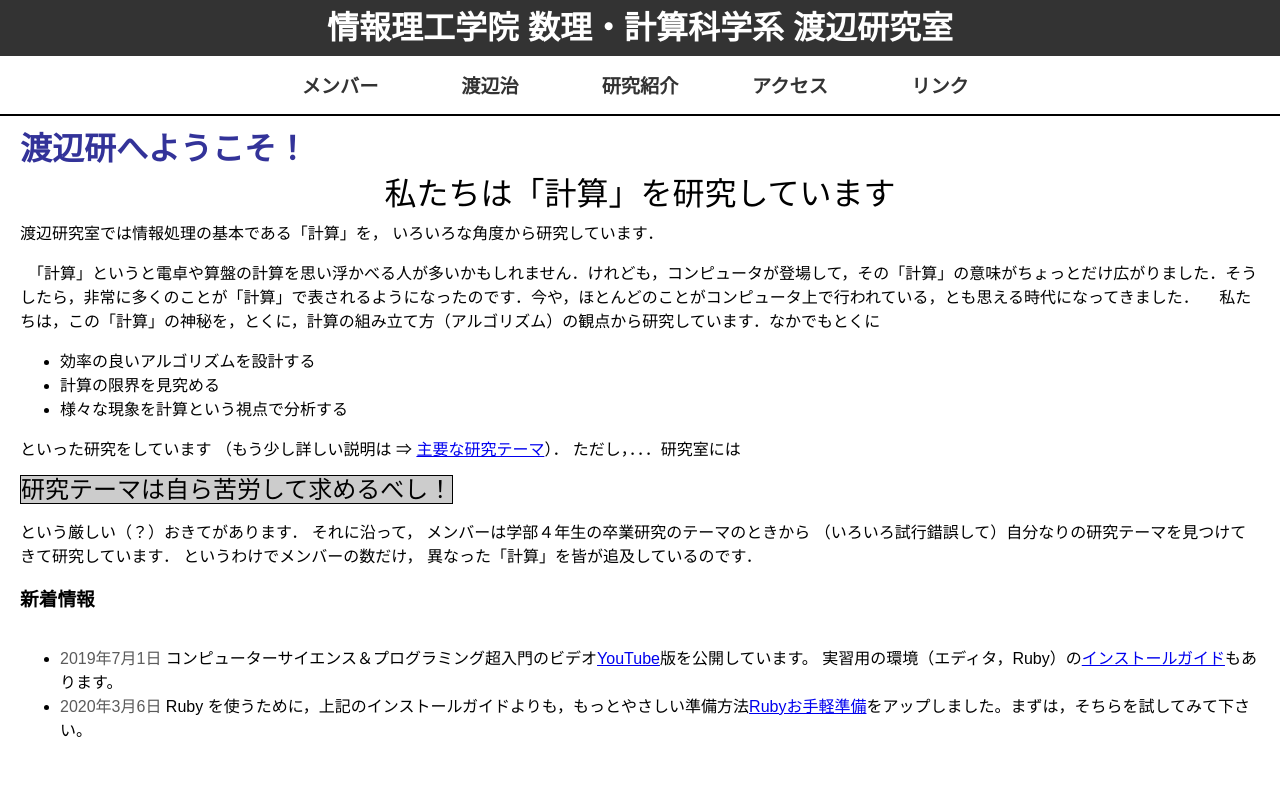
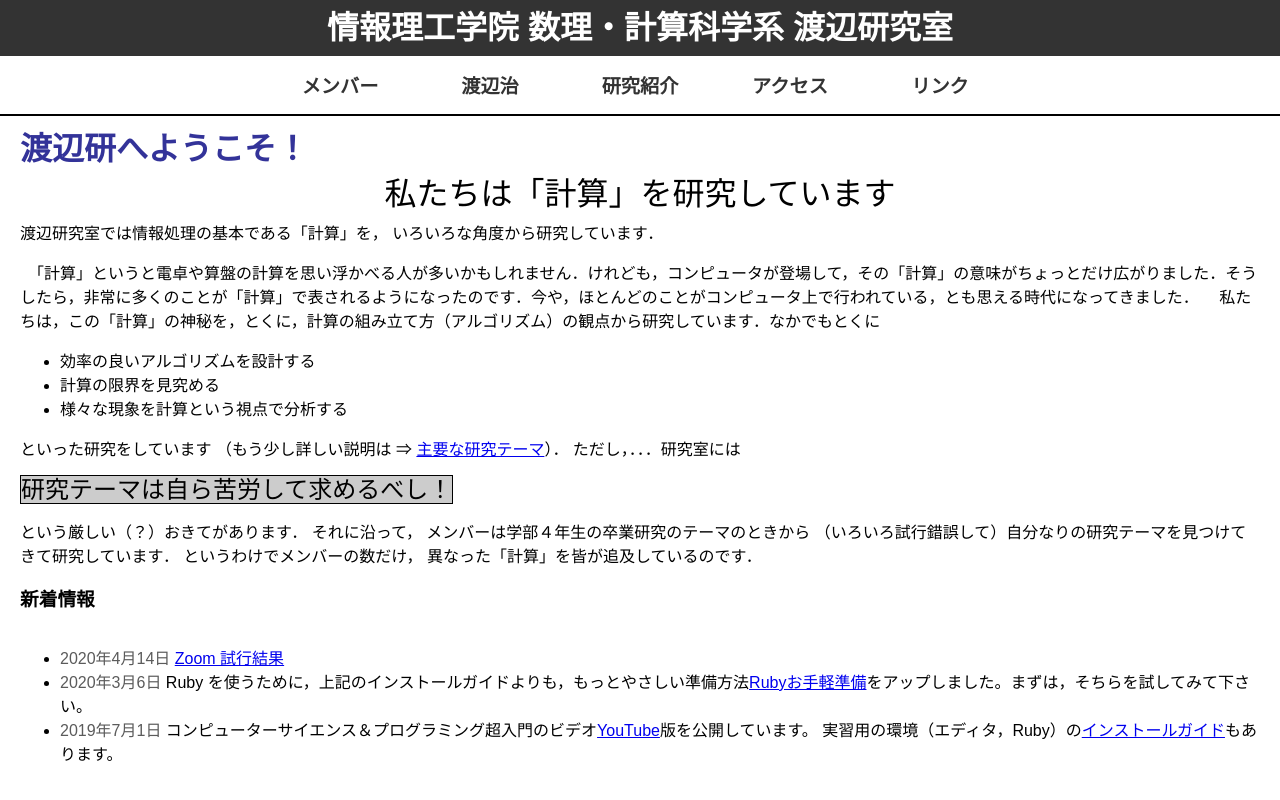
Before and after one commit to watanabe-laboratory/watanabe-laboratory.github.io, a Jekyll site: the page built from index.md, in a window 1280 px wide. Shown: the top 800 px of the page. Built offline with Jekyll 4.4.1, drawn with Linux system fonts in a browser that asks for light colours.

Commit message:
Update news.md

```diff
--- a/_includes/news.md
+++ b/_includes/news.md
@@ -1,5 +1,7 @@
+* <span class="date">2020年4月14日</span>
+[Zoom 試行結果](https://tcs.c.titech.ac.jp/online2020/index.md)
+* <span class="date">2020年3月6日</span>
+Ruby を使うために，上記のインストールガイドよりも，もっとやさしい準備方法[Rubyお手軽準備](https://tcs.c.titech.ac.jp/cs/jyunbi.pdf)をアップしました。まずは，そちらを試してみて下さい。
 * <span class="date">2019年7月1日</span>
 コンピューターサイエンス＆プログラミング超入門のビデオ[YouTube](https://www.youtube.com/playlist?list=PLqX1hzBNwl2oMJqjuPylcf8aAQFSGCWQr)版を公開しています。
 実習用の環境（エディタ，Ruby）の[インストールガイド](https://tcs.c.titech.ac.jp/download/installguideJP.pdf)もあります。
-* <span class="date">2020年3月6日</span>
-Ruby を使うために，上記のインストールガイドよりも，もっとやさしい準備方法[Rubyお手軽準備](https://tcs.c.titech.ac.jp/cs/jyunbi.pdf)をアップしました。まずは，そちらを試してみて下さい。
```
